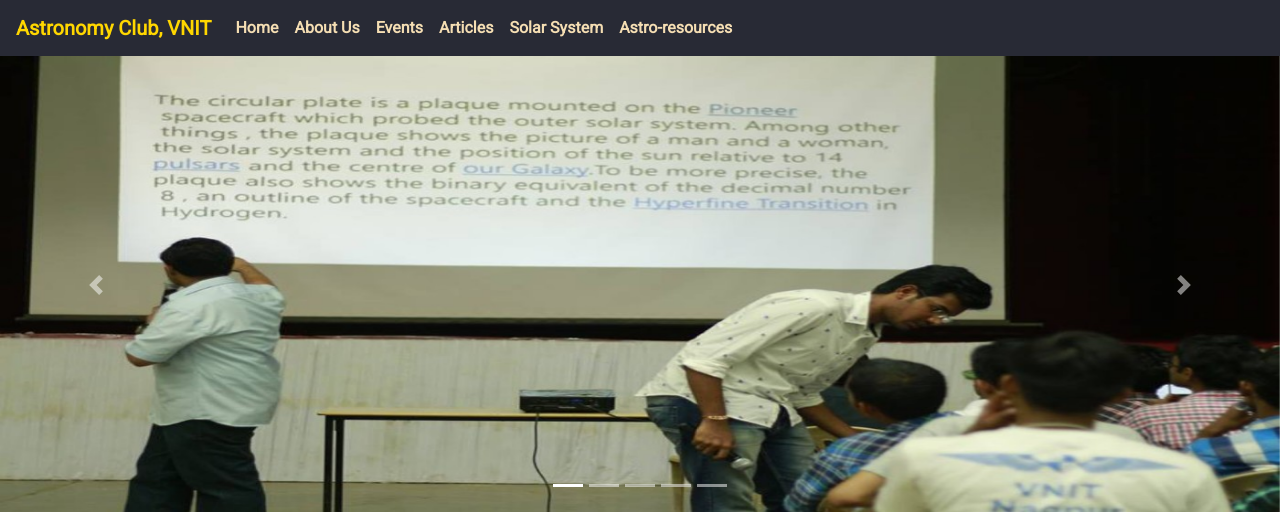
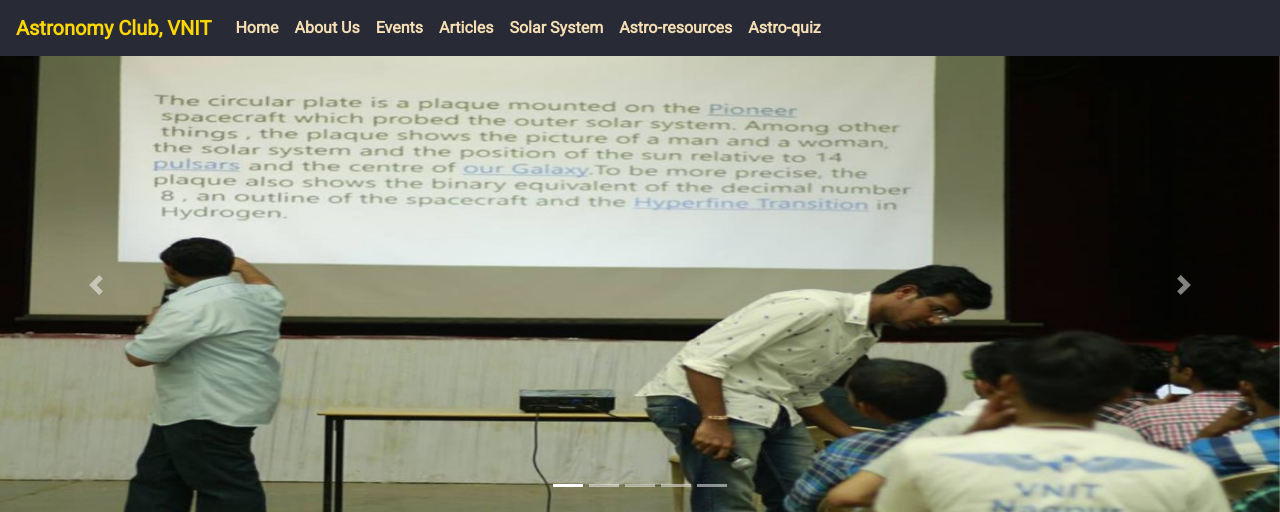
Before and after one commit to Darshan110801/test, a Django app: page /about in a window 1280 px wide. Shown: the top 512 px of the page. Run offline with Django 3.2, Linux system fonts and the light colour scheme; some libraries are stand-ins or nearby versions.

```diff
--- a/templates/base.html
+++ b/templates/base.html
@@ -115,6 +115,12 @@
               ><span class="sr-only"></span
             ></a>
           </li>
+	   <li class="nav-item active">
+                <a class="nav-link" href="https://darshan110801.github.io/Astro-quiz/"
+                ><strong style="color: wheat"><b>Astro-quiz</b></strong
+                ><span class="sr-only"></span
+                ></a>
+            </li>
         </ul>
       </div>
     </nav>
```
